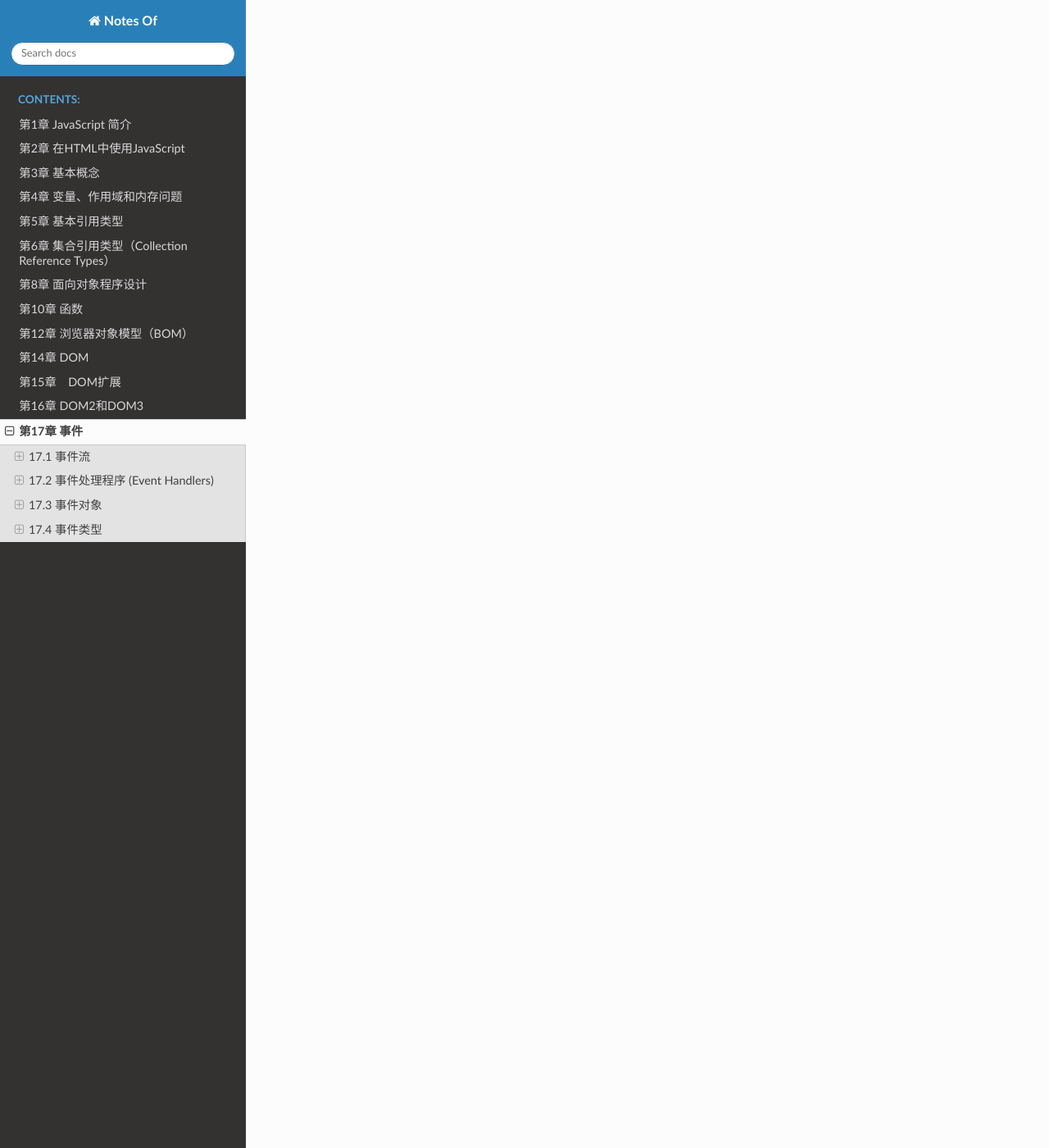
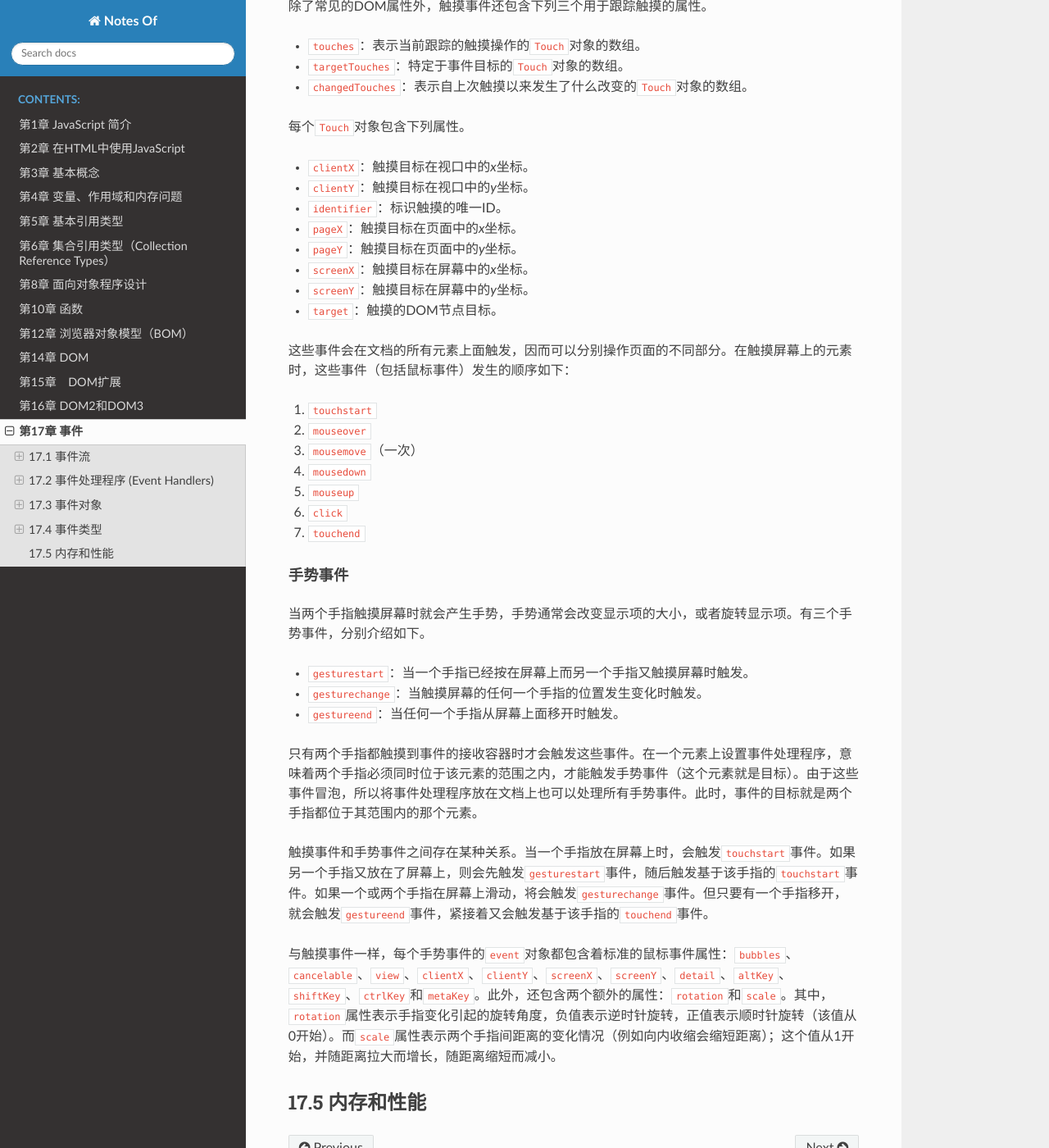
Before and after one commit to filefi/NotesOfProfessional-JavaScript-for-Web-Developers, a Sphinx documentation site: the page built from source/Chapter17-Events.md, in a window 1280 px wide and 1400 px high, scrolled down 30186 px. Shown: the whole window at 82% size. Built offline with Sphinx 7.4.7 and the Read the Docs theme 2.0.0, drawn with Linux system fonts in a browser that asks for light colours; some of the changed text lies outside the part shown.

```diff
--- a/source/Chapter17-Events.md
+++ b/source/Chapter17-Events.md
@@ -1023,3 +1023,59 @@ window.addEventListener("devicemotion", (event) => {
 
 
 ### 17.4.9 触摸与手势事件
+
+#### 触摸事件
+
+**触摸事件**会在用户手指放在屏幕上面时、在屏幕上滑动时或从屏幕上移开时触发。具体来说，有以下几个触摸事件。
+
+- `touchstart`：当手指触摸屏幕时触发；即使已经有一个手指放在了屏幕上也会触发。
+- `touchmove`：当手指在屏幕上滑动时连续地触发。在这个事件发生期间，调用`preventDefault()`可以阻止滚动。
+- `touchend`：当手指从屏幕上移开时触发。
+- `touchcancel`：当系统停止跟踪触摸时触发。关于此事件的确切触发时间，文档中没有明确说明。
+
+上面这几个事件都会冒泡，也都可以取消。虽然这些触摸事件没有在DOM规范中定义，但它们却是以兼容DOM的方式实现的。因此，每个触摸事件的`event`对象都提供了在鼠标事件中常见的属性：`bubbles`、`cancelable`、`view`、`clientX`、`clientY`、`screenX`、`screenY`、`detail`、`altKey`、`shiftKey`、`ctrlKey`和`metaKey`。
+
+除了常见的DOM属性外，触摸事件还包含下列三个用于跟踪触摸的属性。
+
+- `touches`：表示当前跟踪的触摸操作的`Touch`对象的数组。
+- `targetTouches`：特定于事件目标的`Touch`对象的数组。
+- `changedTouches`：表示自上次触摸以来发生了什么改变的`Touch`对象的数组。
+
+每个`Touch`对象包含下列属性。
+
+- `clientX`：触摸目标在视口中的*x*坐标。
+- `clientY`：触摸目标在视口中的*y*坐标。
+- `identifier`：标识触摸的唯一ID。
+- `pageX`：触摸目标在页面中的*x*坐标。
+- `pageY`：触摸目标在页面中的*y*坐标。
+- `screenX`：触摸目标在屏幕中的*x*坐标。
+- `screenY`：触摸目标在屏幕中的*y*坐标。
+- `target`：触摸的DOM节点目标。
+
+这些事件会在文档的所有元素上面触发，因而可以分别操作页面的不同部分。在触摸屏幕上的元素时，这些事件（包括鼠标事件）发生的顺序如下：
+
+1. `touchstart`
+2. `mouseover`
+3. `mousemove`（一次）
+4. `mousedown`
+5. `mouseup`
+6. `click`
+7. `touchend`
+
+#### 手势事件
+
+当两个手指触摸屏幕时就会产生手势，手势通常会改变显示项的大小，或者旋转显示项。有三个手势事件，分别介绍如下。
+
+- `gesturestart`：当一个手指已经按在屏幕上而另一个手指又触摸屏幕时触发。
+- `gesturechange`：当触摸屏幕的任何一个手指的位置发生变化时触发。
+- `gestureend`：当任何一个手指从屏幕上面移开时触发。
+
+只有两个手指都触摸到事件的接收容器时才会触发这些事件。在一个元素上设置事件处理程序，意味着两个手指必须同时位于该元素的范围之内，才能触发手势事件（这个元素就是目标）。由于这些事件冒泡，所以将事件处理程序放在文档上也可以处理所有手势事件。此时，事件的目标就是两个手指都位于其范围内的那个元素。
+
+触摸事件和手势事件之间存在某种关系。当一个手指放在屏幕上时，会触发`touchstart`事件。如果另一个手指又放在了屏幕上，则会先触发`gesturestart`事件，随后触发基于该手指的`touchstart`事件。如果一个或两个手指在屏幕上滑动，将会触发`gesturechange`事件。但只要有一个手指移开，就会触发`gestureend`事件，紧接着又会触发基于该手指的`touchend`事件。
+
+与触摸事件一样，每个手势事件的`event`对象都包含着标准的鼠标事件属性：`bubbles`、`cancelable`、`view`、`clientX`、`clientY`、`screenX`、`screenY`、`detail`、`altKey`、`shiftKey`、`ctrlKey`和`metaKey`。此外，还包含两个额外的属性：`rotation`和`scale`。其中，`rotation`属性表示手指变化引起的旋转角度，负值表示逆时针旋转，正值表示顺时针旋转（该值从0开始）。而`scale`属性表示两个手指间距离的变化情况（例如向内收缩会缩短距离）；这个值从1开始，并随距离拉大而增长，随距离缩短而减小。
+
+
+
+## 17.5 内存和性能
```
